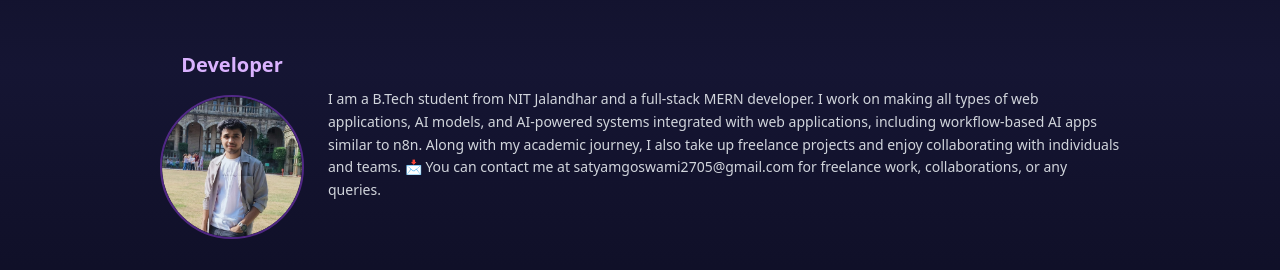
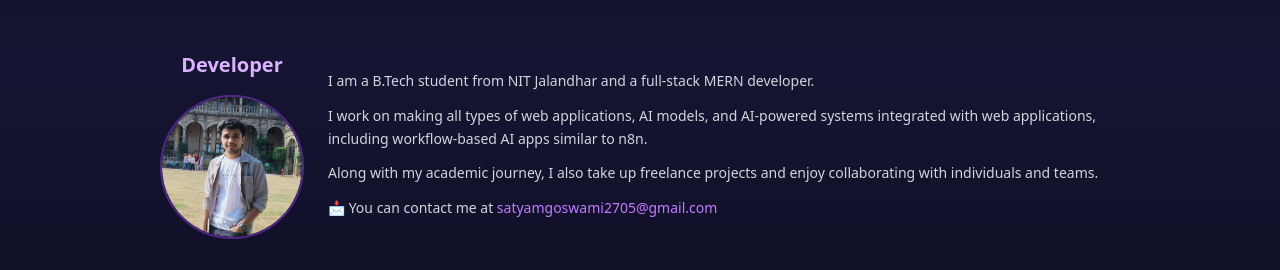
Before and after one commit to Satyam0000000/Tarang_Frontend, a React app: page /collaboration in a window 1280 px wide. Shown: the part 329-599 px from the top of the page. Built offline with nearby package versions, Linux system fonts and the light colour scheme; the HTML template or start-up script is replaced by a standard one.

Commit message:
aligned my about text

```diff
--- a/src/pages/Collaboration.jsx
+++ b/src/pages/Collaboration.jsx
@@ -28,13 +28,30 @@ function Collaboration() {
             <img src={developerPic} alt="Developer" className="w-full h-full object-cover" />
           </div>
         </div>
-        <p className="text-gray-300 text-sm leading-relaxed">
-          I am a B.Tech student from NIT Jalandhar and a full-stack MERN developer.
-      I work on making all types of web applications, AI models, and AI-powered systems integrated
-       with web applications, including workflow-based AI apps similar to n8n.
-      Along with my academic journey, I also take up freelance projects and enjoy collaborating with
-      individuals and teams.
-     📩 You can contact me at satyamgoswami2705@gmail.com for freelance work, collaborations, or any queries.
+        <p className="text-gray-300 text-sm leading-relaxed space-y-3">
+          <span className="block">
+            I am a B.Tech student from NIT Jalandhar and a full-stack MERN developer.
+          </span>
+
+          <span className="block">
+            I work on making all types of web applications, AI models, and AI-powered systems
+            integrated with web applications, including workflow-based AI apps similar to n8n.
+          </span>
+
+          <span className="block">
+            Along with my academic journey, I also take up freelance projects and enjoy
+            collaborating with individuals and teams.
+          </span>
+
+          <span className="block">
+            📩 You can contact me at{" "}
+            <a
+              href="mailto:satyamgoswami2705@gmail.com"
+              className="text-purple-400 hover:underline"
+            >
+              satyamgoswami2705@gmail.com
+            </a>
+          </span>
         </p>
       </div>
     </div>
```
